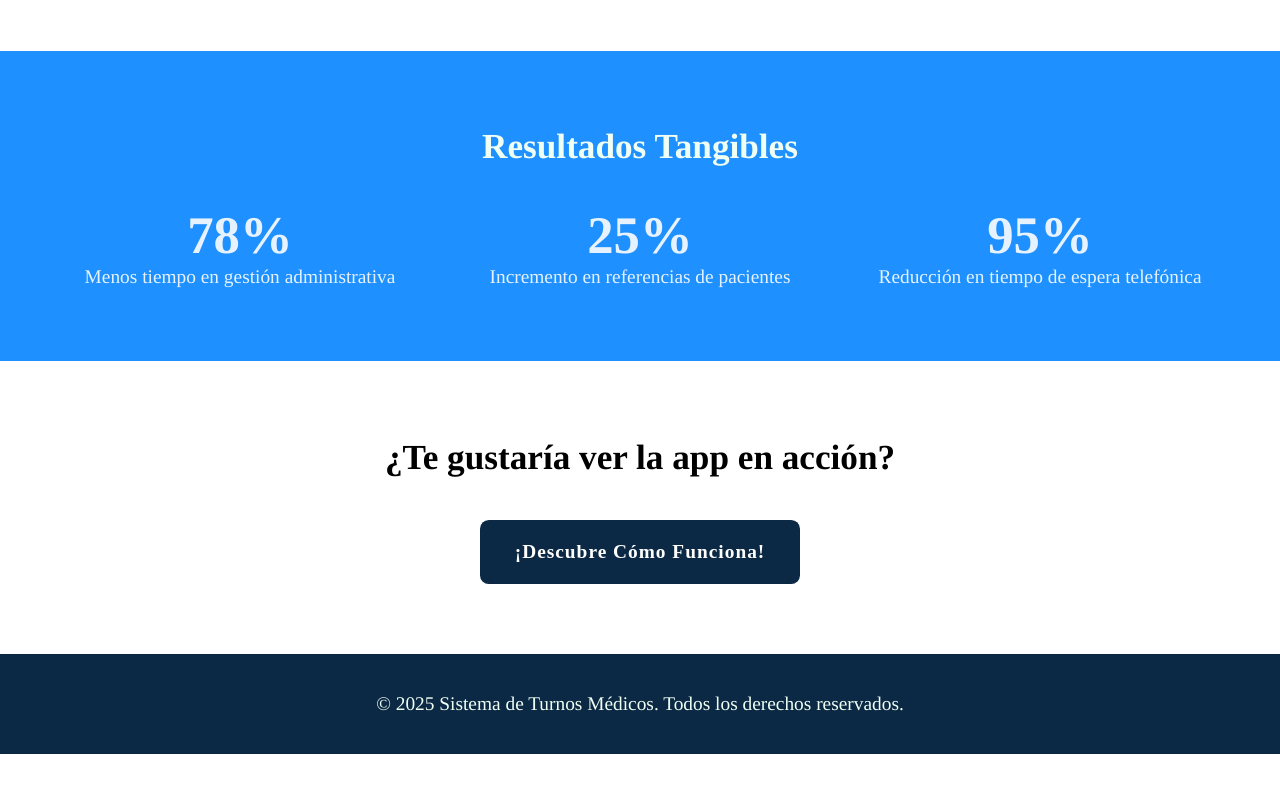
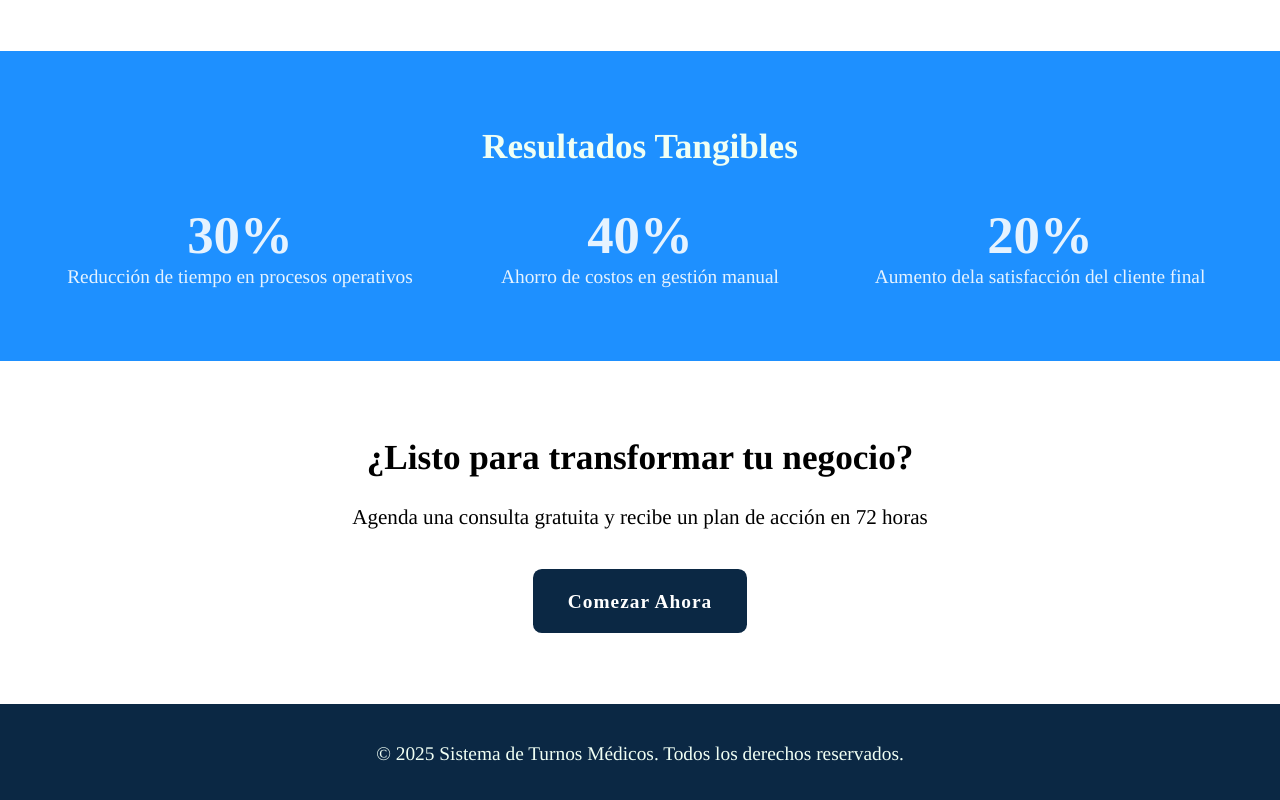
Before and after one commit to sebast825/Deklan, a website: page index.html in a window 1280 px wide. Shown: the part 1840-2640 px from the top of the page. Before the commit the page ends 2594 px from the top, so only its background shows below. Drawn offline with nearby package versions, Linux system fonts and the light colour scheme.

Commit message:
mas info

```diff
--- a/index.html
+++ b/index.html
@@ -91,7 +91,7 @@
                     </div>
                     <div class="step">
                         <div class="step__number">3</div>
-                        <h3 class="step__title">Soporte Proactivo 360°</h3>
+                        <h3 class="step__title">Soporte Continuo</h3>
                         <p class="step__description">No nos despedimos al finalizar el proyecto: monitoreamos el rendimiento, actualizamos tecnologías y capacitamos a tu equipo</p>
                     </div>
                 </div>
@@ -145,16 +145,16 @@
                 <h2 class="section__title">Resultados Tangibles</h2>
                 <div class="results__stats">
                     <div class="stat">
-                        <div class="stat__number">78%</div>
-                        <p class="stat__description ">Menos tiempo en gestión administrativa</p>
+                        <div class="stat__number">30%</div>
+                        <p class="stat__description ">Reducción de tiempo en procesos operativos</p>
                     </div>
                     <div class="stat">
-                        <div class="stat__number">25%</div>
-                        <p class="stat__description">Incremento en referencias de pacientes</p>
+                        <div class="stat__number">40%</div>
+                        <p class="stat__description">Ahorro de costos en gestión manual</p>
                     </div>
                     <div class="stat">
-                        <div class="stat__number">95%</div>
-                        <p class="stat__description ">Reducción en tiempo de espera telefónica</p>
+                        <div class="stat__number">20% </div>
+                        <p class="stat__description ">Aumento dela satisfacción del cliente final</p>
                     </div>
 
                 </div>
@@ -165,10 +165,14 @@
         <section class="features">
             <div class="container">
 
-                <h2 class="section__title">¿Te gustaría ver la app en acción?</h2>
+                <h2 class="section__title">¿Listo para transformar tu negocio?
+                </h2>
+                <p class="section__subtitle">Agenda una consulta gratuita y recibe un plan de acción en 72 horas
+
+                </p>
                 <div class="container__btn">
                     <a href="https://clinicahorizontedemo.netlify.app/" target="_blank"
-                        class="button button--secondary">¡Descubre Cómo Funciona!</a>
+                        class="button button--secondary">Comezar Ahora</a>
                 </div>
             </div>
         </section>
```
